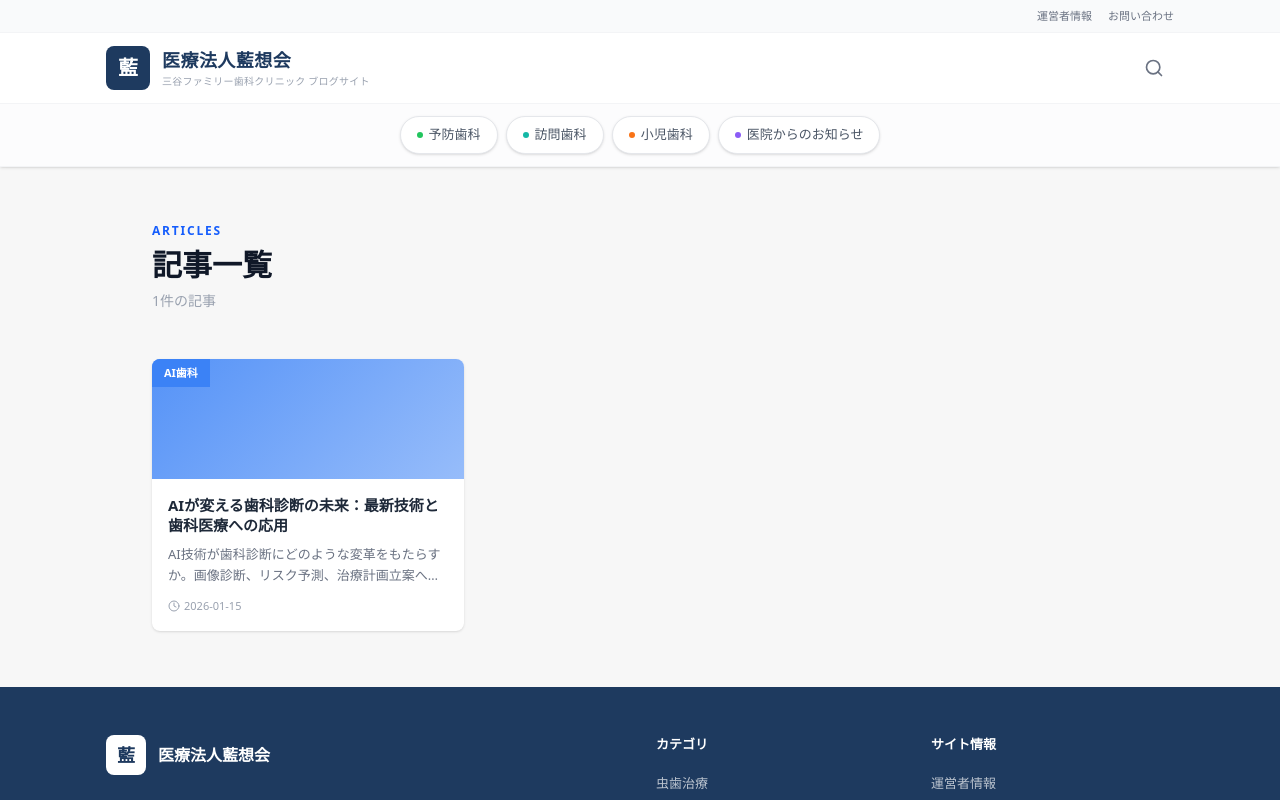
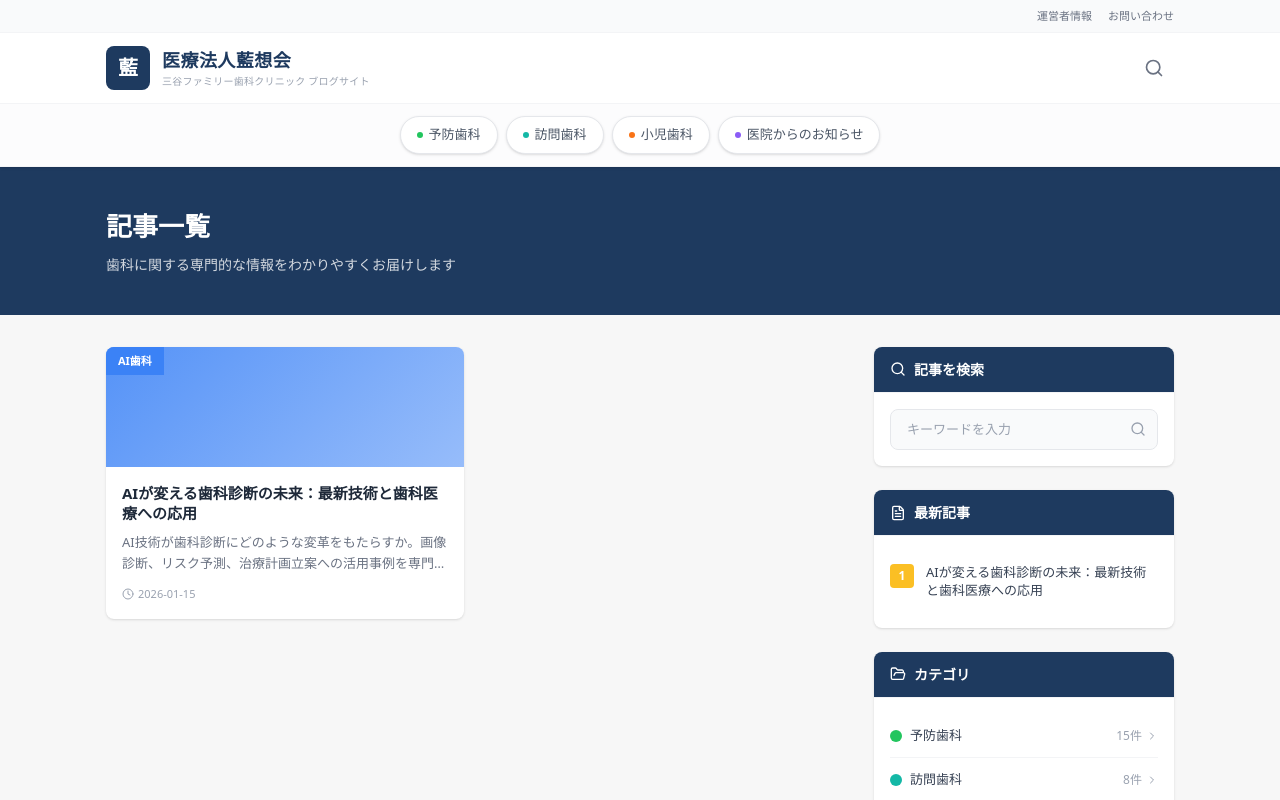
Before and after one commit to aisokai/aisoukai-media, a Next.js app: page /blog in a window 1280 px wide. Shown: the top 800 px of the page. Built offline with nearby package versions, Linux system fonts and the light colour scheme.

Commit message:
style: update blog list page with v0 2-column layout

```diff
--- a/src/app/blog/page.tsx
+++ b/src/app/blog/page.tsx
@@ -1,36 +1,31 @@
-import type { Metadata } from 'next';
-import { getAllPosts } from '@/lib/posts';
-import { ArticleCard } from '@/components/ArticleCard';
-
-export const metadata: Metadata = {
-  title: '記事一覧',
-  description: '歯科医療・予防・訪問歯科・医院情報に関する最新記事の一覧です。',
-};
+import { getAllPosts } from '@/lib/posts'
+import { ArticleCard } from '@/components/ArticleCard'
+import { Sidebar } from '@/components/Sidebar'
+import { HeroSection } from '@/components/HeroSection'
 
 export default function BlogPage() {
-  const posts = getAllPosts();
+  const posts = getAllPosts()
 
   return (
-    <div className="max-w-5xl mx-auto px-6 py-14">
-      <header className="mb-12">
-        <p className="text-xs font-semibold tracking-[0.15em] text-blue-600 uppercase mb-2">
-          Articles
-        </p>
-        <h1 className="text-3xl font-bold text-gray-900">記事一覧</h1>
-        <p className="text-sm text-gray-400 mt-2">{posts.length}件の記事</p>
-      </header>
-
-      {posts.length > 0 ? (
-        <div className="grid sm:grid-cols-2 lg:grid-cols-3 gap-5">
-          {posts.map((post) => (
-            <ArticleCard key={post.slug} {...post} />
-          ))}
+    <>
+      <HeroSection
+        title="記事一覧"
+        description="歯科に関する専門的な情報をわかりやすくお届けします"
+      />
+      <div className="mx-auto max-w-[1100px] px-4 py-8">
+        <div className="flex flex-col gap-8 lg:flex-row">
+          <div className="min-w-0 flex-1">
+            <div className="grid gap-5 sm:grid-cols-2">
+              {posts.map((post) => (
+                <ArticleCard key={post.slug} {...post} />
+              ))}
+            </div>
+          </div>
+          <aside className="shrink-0 lg:w-[300px]">
+            <Sidebar />
+          </aside>
         </div>
-      ) : (
-        <div className="text-center py-24 text-gray-400">
-          <p>記事を準備中です。しばらくお待ちください。</p>
-        </div>
-      )}
-    </div>
-  );
+      </div>
+    </>
+  )
 }
```
